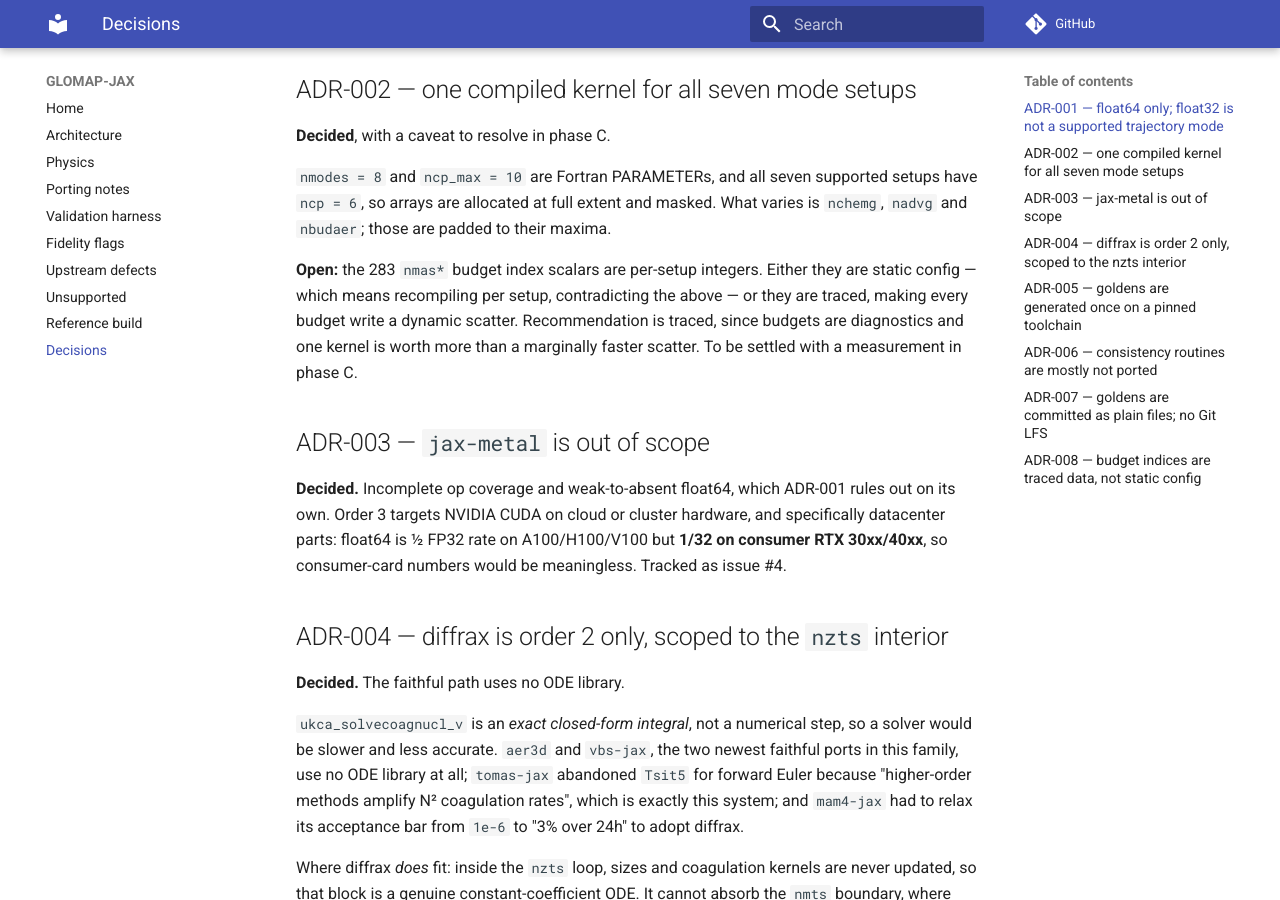
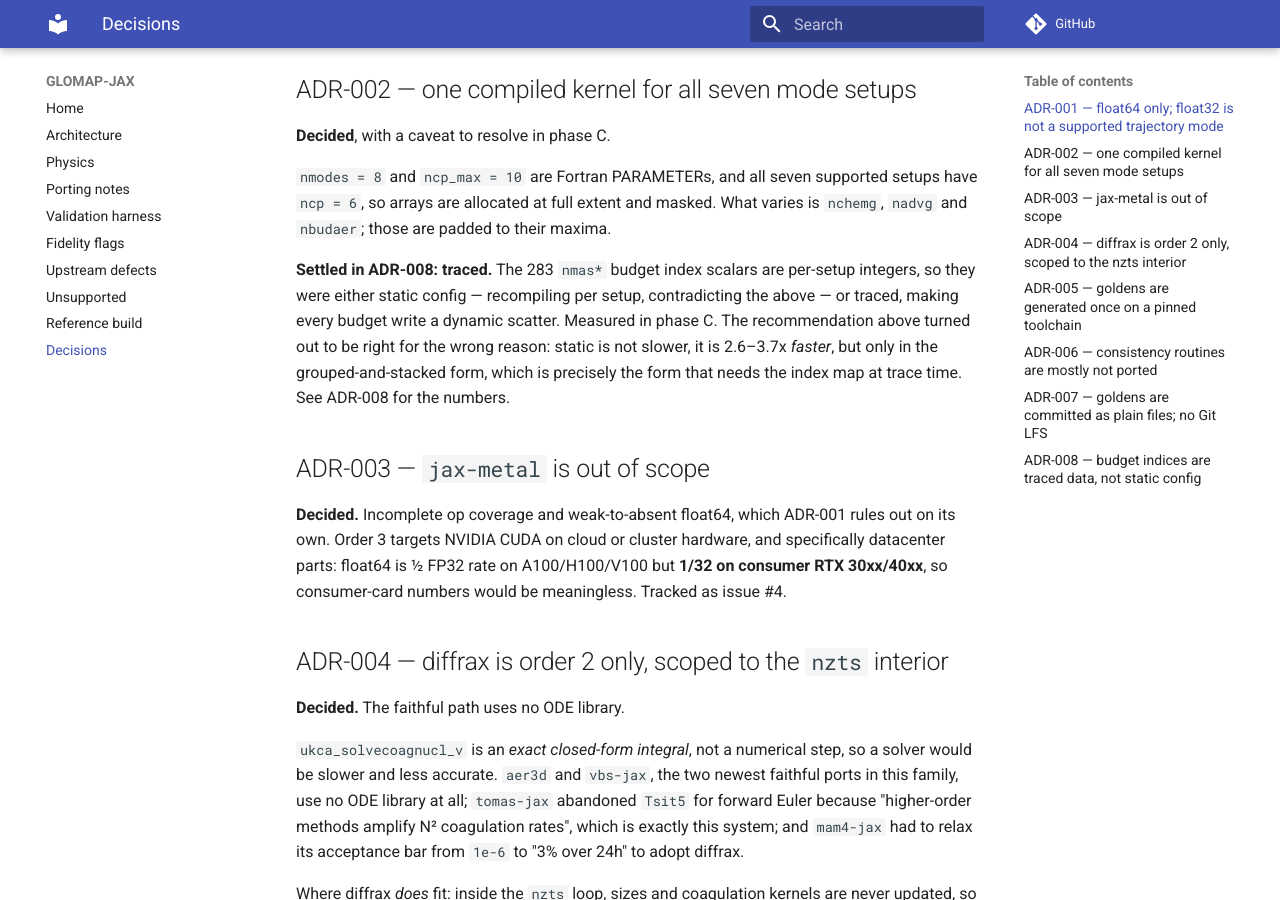
Before and after one commit to reflective-org/GLOMAP-JAX, an MkDocs documentation site: the page built from docs/KEY_DECISIONS.md, in a window 1280 px wide and 900 px high, scrolled down 840 px. Built offline with MkDocs 1.6.1 and Material for MkDocs 9.7.7, drawn with Linux system fonts in a browser that asks for light colours; comment, search, counter and statistics services are not loaded.

Commit message:
Close phase C and correct two docs that the tables outdated
Tasks 31-33 merged from three worktrees; 1125 tests pass. PROGRESS records
what each table turned out to be, not just that it matched:

  * Gas indices collapse to four routines, not seven, so "the tables vary
    across setups" is false and a variation check written that way is
    vacuous. msotwo = 1 in Fortran, index 0 after conversion, so carrying
    the IF (mxxx > 0) idiom across silently drops SO2. Four live indices are
    0 in every supported setup, leaving the isoprene-SOA block, the
    IF (mh2o2 > 0) branch and both nitrate modules with no reference in any
    configuration we can validate.
  * Budget: seven setups, seven distinct nbudaer. All 344 write sites
    guarded on their own index, asserted at source level because no golden
    reaches them all. Four of the 344 overwrite rather than accumulate.
  * coag_mode is symmetric on all 64 entries, so a transposed transcription
    would be byte-equal to the correct one and no test can catch it. Named
    as such rather than left implicit.

ADR-002's open item is settled by ADR-008 and now says so. The recommendation
was right for the wrong reason: static indices are 2.6-3.7x faster, but only
in the grouped form, which needs the index map at trace time -- the
recompile-per-setup ADR-002 forbids.

docs/harness.md said 21 archives totalling 1.03 MB; it is 25 and 1.6 MB.

Refs #19.

Co-Authored-By: Claude Opus 5 (1M context) <noreply@anthropic.com>
Claude-Session: https://claude.ai/code/session_01FG1oy8ih5kfCyXGdXL2epj

```diff
--- a/docs/KEY_DECISIONS.md
+++ b/docs/KEY_DECISIONS.md
@@ -38,12 +38,13 @@ float32 is permitted only as an explicitly labelled benchmark mode.
 setups have `ncp = 6`, so arrays are allocated at full extent and masked. What
 varies is `nchemg`, `nadvg` and `nbudaer`; those are padded to their maxima.
 
-**Open:** the 283 `nmas*` budget index scalars are per-setup integers. Either
-they are static config — which means recompiling per setup, contradicting the
-above — or they are traced, making every budget write a dynamic scatter.
-Recommendation is traced, since budgets are diagnostics and one kernel is worth
-more than a marginally faster scatter. To be settled with a measurement in
-phase C.
+**Settled in ADR-008: traced.** The 283 `nmas*` budget index scalars are
+per-setup integers, so they were either static config — recompiling per setup,
+contradicting the above — or traced, making every budget write a dynamic
+scatter. Measured in phase C. The recommendation above turned out to be right
+for the wrong reason: static is not slower, it is 2.6–3.7x *faster*, but only
+in the grouped-and-stacked form, which is precisely the form that needs the
+index map at trace time. See ADR-008 for the numbers.
 
 ## ADR-003 — `jax-metal` is out of scope
 
```
Also changed, not shown: PROGRESS.md (+66 -1 lines), docs/harness.md (+3 -2 lines).
